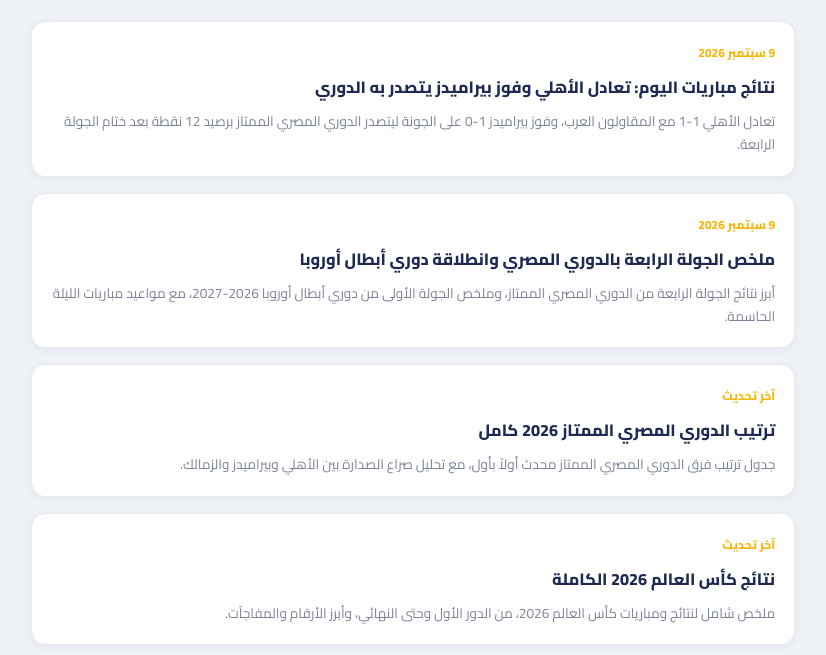
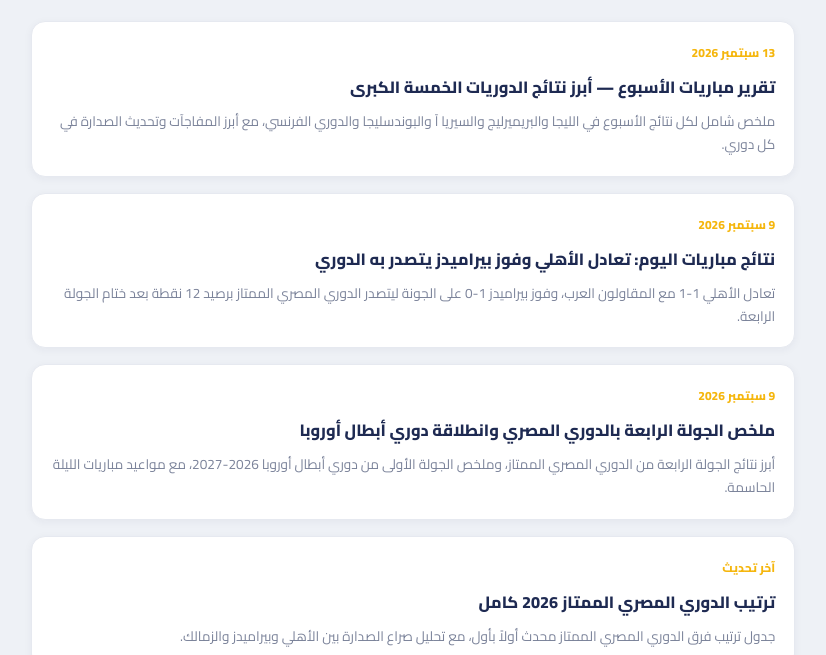
Before and after one commit to haleemhlmygl-source/koora, a plain HTML site: page news/index.html in a window 1280 px wide. Shown: the part 122-777 px from the top of the page, without its empty margins (227-1053 px from the left). Drawn offline with Linux system fonts and the light colour scheme.

Commit message:
Update index.html

```diff
--- a/news/index.html
+++ b/news/index.html
@@ -1,3 +1,4 @@
+
 <!DOCTYPE html>
 <html lang="ar" dir="rtl">
 <head>
@@ -37,6 +38,12 @@
 <body>
   <a href="../index.html" class="back">← الرئيسية</a>
   <h1>أخبار كرة القدم</h1>
+
+  <a href="weekly-report-sep-2026.html" class="article-card">
+    <span class="date">13 سبتمبر 2026</span>
+    <h2>تقرير مباريات الأسبوع — أبرز نتائج الدوريات الخمسة الكبرى</h2>
+    <p>ملخص شامل لكل نتائج الأسبوع في الليجا والبريميرليج والسيريا آ والبوندسليجا والدوري الفرنسي، مع أبرز المفاجآت وتحديث الصدارة في كل دوري.</p>
+  </a>
 
   <a href="matches-today-round4-final-2026-09-09.html" class="article-card">
     <span class="date">9 سبتمبر 2026</span>
```
